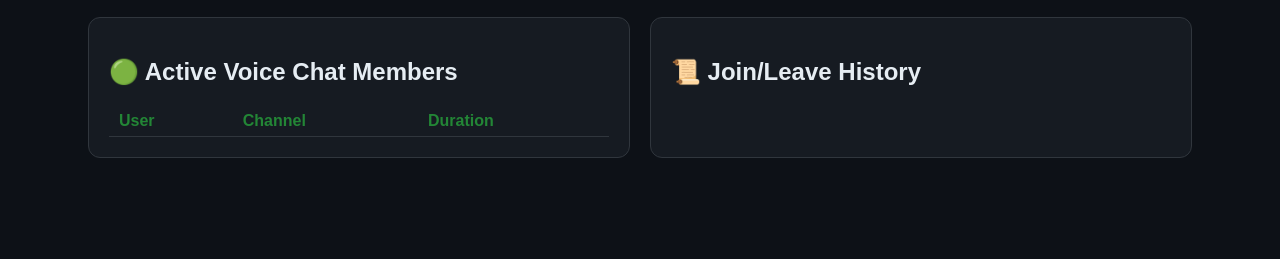
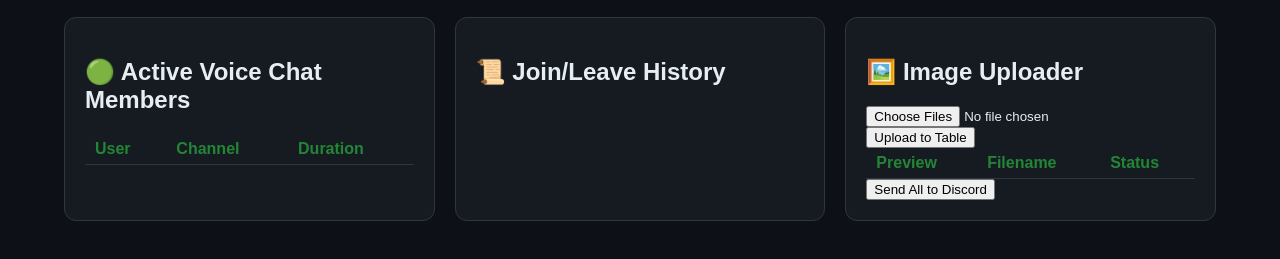
Before and after one commit to gordon023/VC-Attendance, a website: page public/index.html in a window 1280 px wide. Shown: the part 61-320 px from the top of the page. Drawn offline with nearby package versions, Linux system fonts and the light colour scheme; no server answers.

Commit message:
Update index.html

```diff
--- a/public/index.html
+++ b/public/index.html
@@ -32,6 +32,19 @@
       <h2>📜 Join/Leave History</h2>
       <div id="history"></div>
     </div>
+    <div class="panel">
+  <h2>🖼️ Image Uploader</h2>
+  <input type="file" id="imageInput" multiple accept="image/*">
+  <button onclick="uploadImages()">Upload to Table</button>
+  <table id="imageTable">
+    <thead>
+      <tr><th>Preview</th><th>Filename</th><th>Status</th></tr>
+    </thead>
+    <tbody></tbody>
+  </table>
+  <button onclick="sendImagesToDiscord()">Send All to Discord</button>
+</div>
+
   </div>
 
   <script>
```
